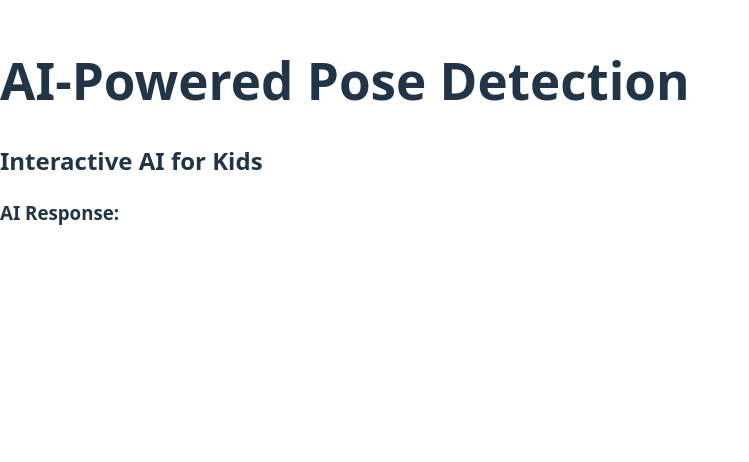
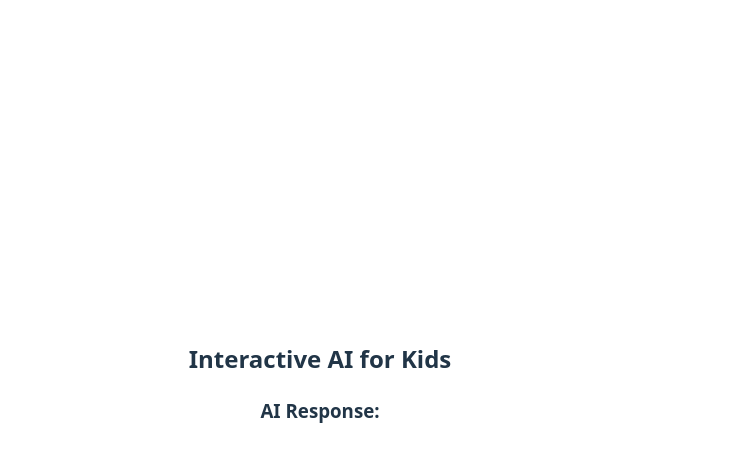
Before and after one commit to nichecodes/TealTurtle, a React (Vite) app: page / in a window 1280 px wide. Shown: the part 268-730 px from the top of the page, without its empty margins (0-749 px from the left). Built offline with nearby package versions, Linux system fonts and the light colour scheme; no server answers.

Commit message:
Fixed website formatting

```diff
--- a/src/App.tsx
+++ b/src/App.tsx
@@ -3,10 +3,7 @@ import PoseDetection from "./components/PoseDetection";
 
 const App: React.FC = () => {
   return (
-    <div>
-      <h1>AI-Powered Pose Detection</h1>
       <PoseDetection />
-    </div>
   );
 };
 
--- a/src/components/PoseDetection.tsx
+++ b/src/components/PoseDetection.tsx
@@ -67,7 +67,7 @@ const PoseDetection: React.FC = () => {
       if (videoRef.current) {
         videoRef.current.srcObject = stream;
 
-        // Ensure video metadata is loaded before processing frames
+        // Ensure video metadata is loaded before processing frames.
         await new Promise<void>((resolve) => {
           videoRef.current!.onloadedmetadata = () => {
             console.log("Video Loaded:", videoRef.current!.videoWidth, "x", videoRef.current!.videoHeight);
@@ -287,15 +287,46 @@ const PoseDetection: React.FC = () => {
 
 
   return (
-    <div>
-      <h2>Interactive AI for Kids</h2>
-      <canvas ref={canvasRef} width="640" height="480"
-        style={{ position: "absolute", top: 0, left: 0, zIndex: 10, pointerEvents: "none" }}
-      />
-      <video ref={videoRef} autoPlay playsInline
-        style={{ position: "absolute", top: 0, left: 0, zIndex: 5 }}
-      />
-      <h3>AI Response: {aiResponse}</h3>
+    <div style={{ display: "flex", flexDirection: "column", alignItems: "center", justifyContent: "center", height: "100vh" }}>
+      {/* Video & Canvas Wrapper */}
+      <div style={{ position: "relative", width: "640px", height: "480px", display: "flex", justifyContent: "center", alignItems: "center" }}>
+        {/* Camera Feed (Lowest Layer) */}
+        <video
+          ref={videoRef}
+          autoPlay
+          playsInline
+          style={{
+            position: "absolute",
+            top: 0,
+            left: 0,
+            width: "100%",
+            height: "100%",
+            zIndex: 1, // ✅ Lowest layer
+          }}
+        />
+
+        {/* Pose Detection Canvas (Above Video) */}
+        <canvas
+          ref={canvasRef}
+          width="640"
+          height="480"
+          style={{
+            position: "absolute",
+            top: 0,
+            left: 0,
+            width: "100%",
+            height: "100%",
+            zIndex: 2, // ✅ Above video but below text
+            pointerEvents: "none", // Prevents interference with mouse clicks
+          }}
+        />
+      </div>
+
+      {/* Centered UI Elements Below Video */}
+      <div style={{ textAlign: "center", marginTop: "20px" }}>
+        <h2>Interactive AI for Kids</h2>
+        <h3>AI Response: {aiResponse}</h3>
+      </div>
     </div>
   );
 };
```
